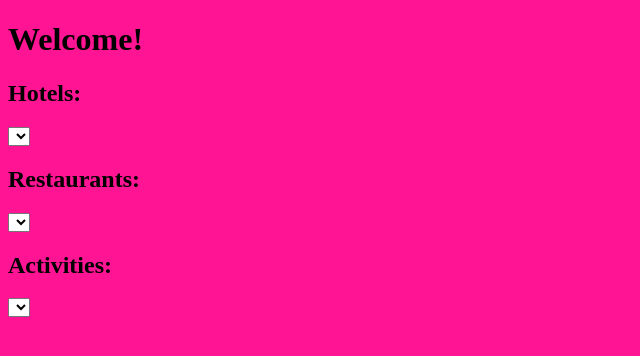
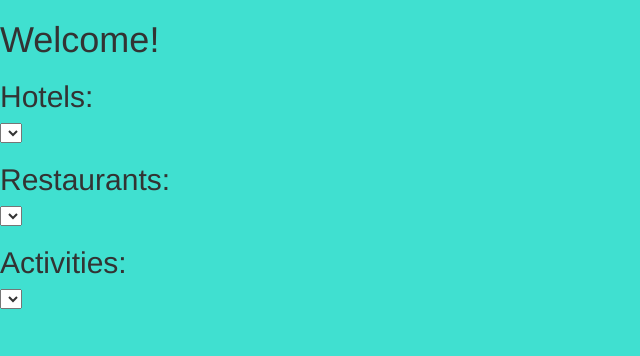
Before and after one commit to lenaf/trip-planner-static, a website: page views/index.html in a window 1280 px wide. Shown: the whole page, without its empty margins (0-640 px from the left). Drawn offline with nearby package versions, Linux system fonts and the light colour scheme; files that its build step writes are made by us from their sources.

Commit message:
right up to styling

```diff
--- a/public/style.css
+++ /dev/null
@@ -1,3 +0,0 @@
-body {
-  background-color: deeppink;
-}
--- /dev/null
+++ b/public/stylesheets/style.css
@@ -0,0 +1,3 @@
+body {
+    background-color: turquoise;
+}
--- a/views/index.html
+++ b/views/index.html
@@ -1,11 +1,6 @@
-<!DOCTYPE html>
-<html>
-<head>
-  <title>Trip Planner</title>
-  <link rel="stylesheet" type="text/css" href="/style.css">
-</head>
-<body>
-  {% block content %}
+ {% extends 'layout.html' %} {% block title %}Your Trip{% endblock %} {% block content %}
+
+
 <h1>Welcome!</h1>
 <h2>Hotels:</h2>
 <select name="hotel">
@@ -36,7 +31,4 @@
           </option>
 
         {% endfor %}
-    </select>
-  {% endblock %}
-</body>
-</html>
+    </select> {% endblock %}
--- /dev/null
+++ b/views/layout.html
@@ -0,0 +1,20 @@
+<!DOCTYPE html>
+<html>
+<title>Trip Planner - {% block title %}{% endblock %}</title>
+
+<head>
+    <!-- Stylesheets go here! -->
+    <link href="/bootstrap/css/bootstrap.min.css" rel="stylesheet">
+    <link href="/stylesheets/style.css" rel="stylesheet">
+</head>
+
+<body>
+
+    {% block content %} {% endblock %}
+
+    <!-- Script tags go here! -->
+    <script src="https://code.jquery.com/jquery-1.10.2.min.js"></script>
+    <script src="http://netdna.bootstrapcdn.com/bootstrap/3.0.3/js/bootstrap.min.js"></script>
+</body>
+
+</html>
```
Also changed, not shown: package.json (+5 -2 lines), 1 other file. Lines whose indentation alone changed are shown as unchanged.
